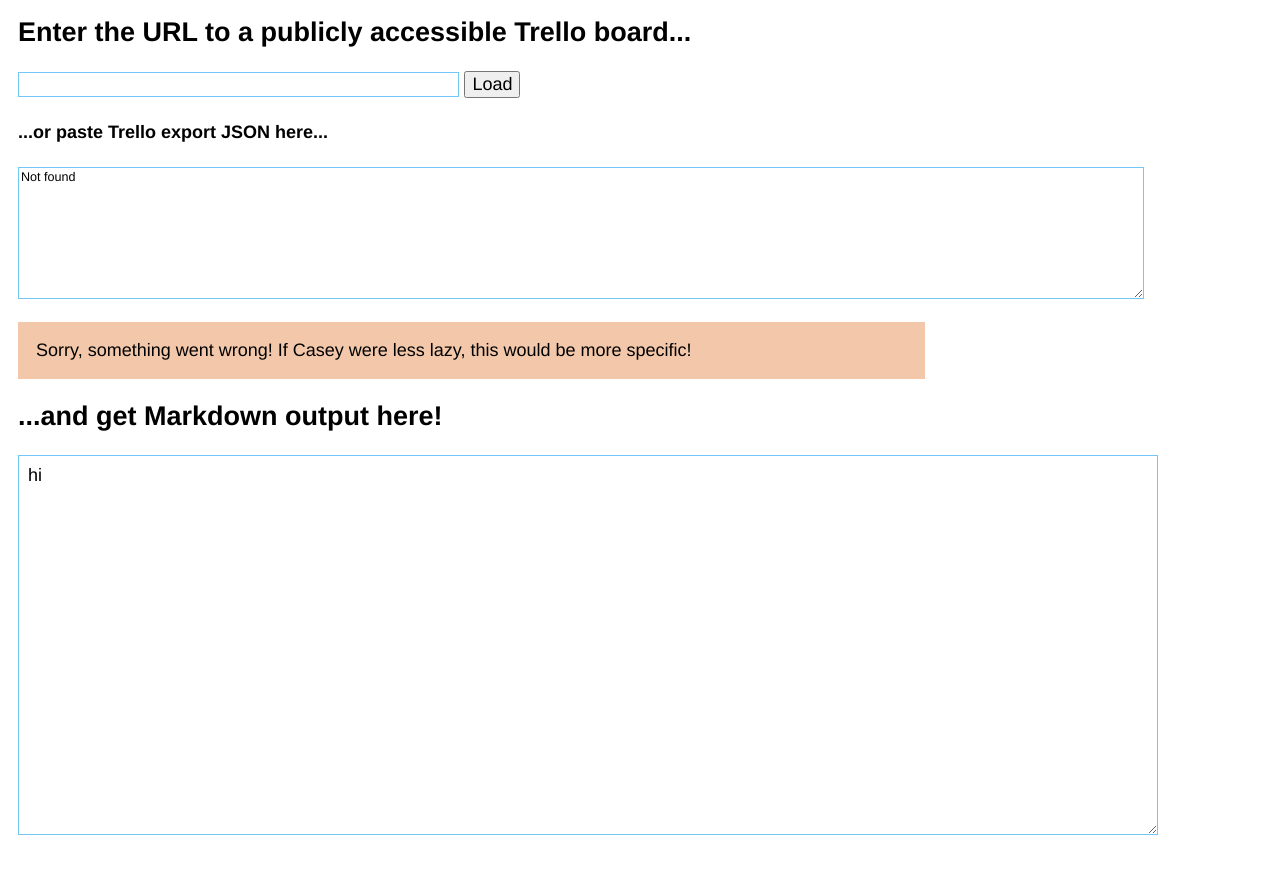
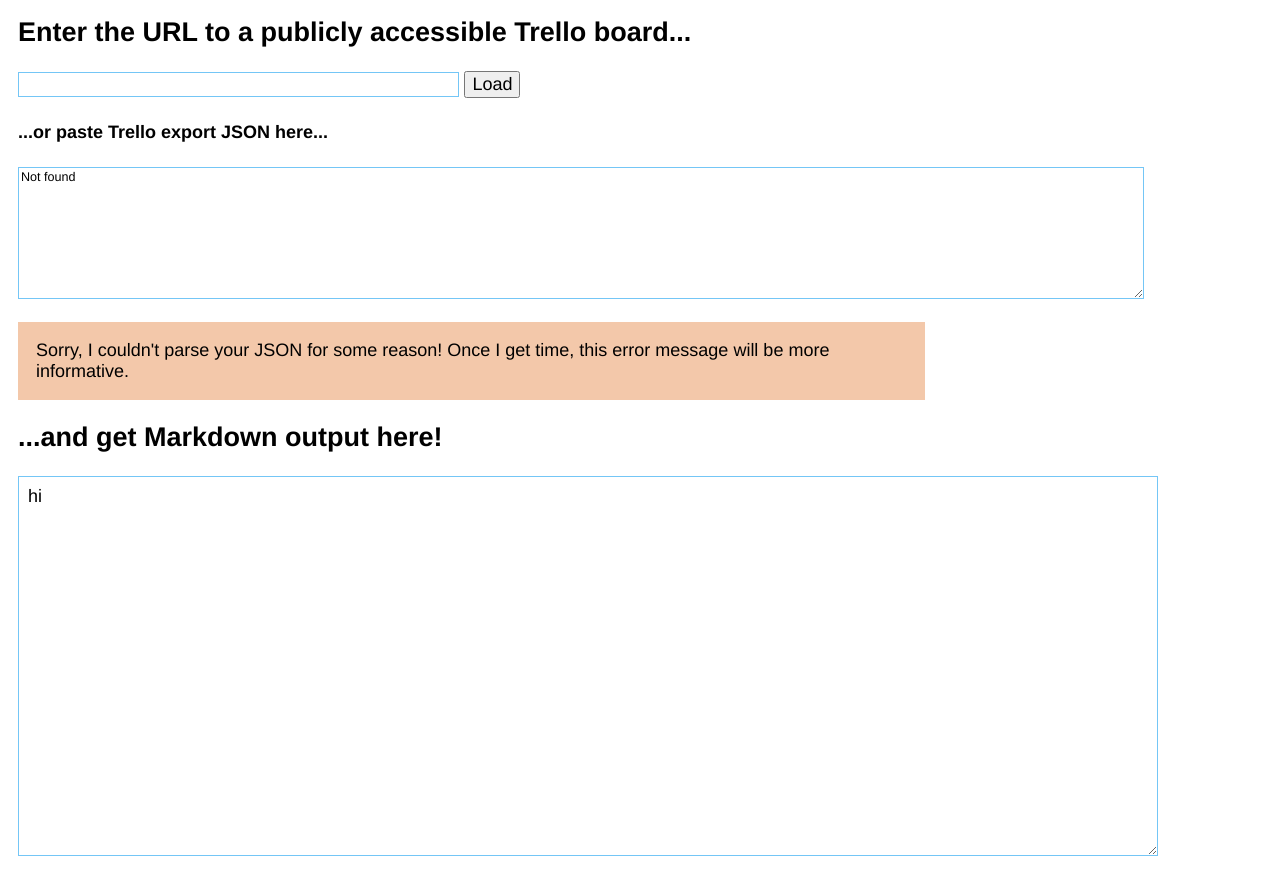
Before and after one commit to BaseCase/trello2markdown, a website: page index.html in a window 1280 px wide. Both pictures are taken after a click on the button "Load". Shown: the part 71-950 px from the top of the page. Before the commit the page ends 929 px from the top, so only its background shows below. Drawn offline with Linux system fonts and the light colour scheme; no server answers.

Commit message:
error message in the event of an XHR failure

```diff
--- a/index.html
+++ b/index.html
@@ -25,8 +25,12 @@
       <textarea id="json-input"></textarea>
     </div>
 
-    <div id="error" class="hidden">
-      Sorry, something went wrong! If Casey were less lazy, this would be more specific!
+    <div id="local-error" class="hidden error">
+      Sorry, I couldn't parse your JSON for some reason! Once I get time, this error message will be more informative.
+    </div>
+
+    <div id="network-error" class="hidden error">
+      The XHR request didn't work for some reason! Once I get time, this error message will be more informative.
     </div>
 
     <div id="markdown-area">
--- a/javascript/t2m.js
+++ b/javascript/t2m.js
@@ -11,29 +11,34 @@
       json_input_el = document.getElementById("json-input"),
       url_load_btn = document.getElementById("btn-url-input"),
       url_input_el = document.getElementById("url-input"),
-      error_el = document.getElementById("error");
+      local_error_el = document.getElementById("local-error"),
+      network_error_el = document.getElementById("network-error");
 
   json_input_el.addEventListener('input', handle_json_input_change);
   url_load_btn.addEventListener('click', handle_load_url);
 
   function handle_json_input_change(event) {
     try {
-      error_el.classList.add("hidden");
+      local_error_el.classList.add("hidden");
       var parsed_json = JSON.parse(json_input_el.value);
       converter = new T2M.ConvertsTrelloToMarkdown(parsed_json);
       markdown_output_el.innerHTML = converter.convert();
     } catch(e) {
-      error_el.classList.remove("hidden");
+      local_error_el.classList.remove("hidden");
     }
   }
 
   function handle_load_url() {
+    network_error_el.classList.add("hidden");
     var url = make_json_url(url_input_el.value);
     var req = new XMLHttpRequest();
     req.addEventListener('load', function(res) {
       json_input_el.value = res.target.response;
       handle_json_input_change();
     })
+    req.addEventListener('error', function() {
+      network_error_el.classList.remove("hidden");
+    });
     req.open("GET", url)
     req.send();
   }
--- a/style.css
+++ b/style.css
@@ -50,7 +50,7 @@
   width: 35%;
 }
 
-#error {
+.error {
   background: hsl(25, 75%, 81%);
   width: 70%;
   margin: 1em 0;
```
Also changed, not shown: README.md.
